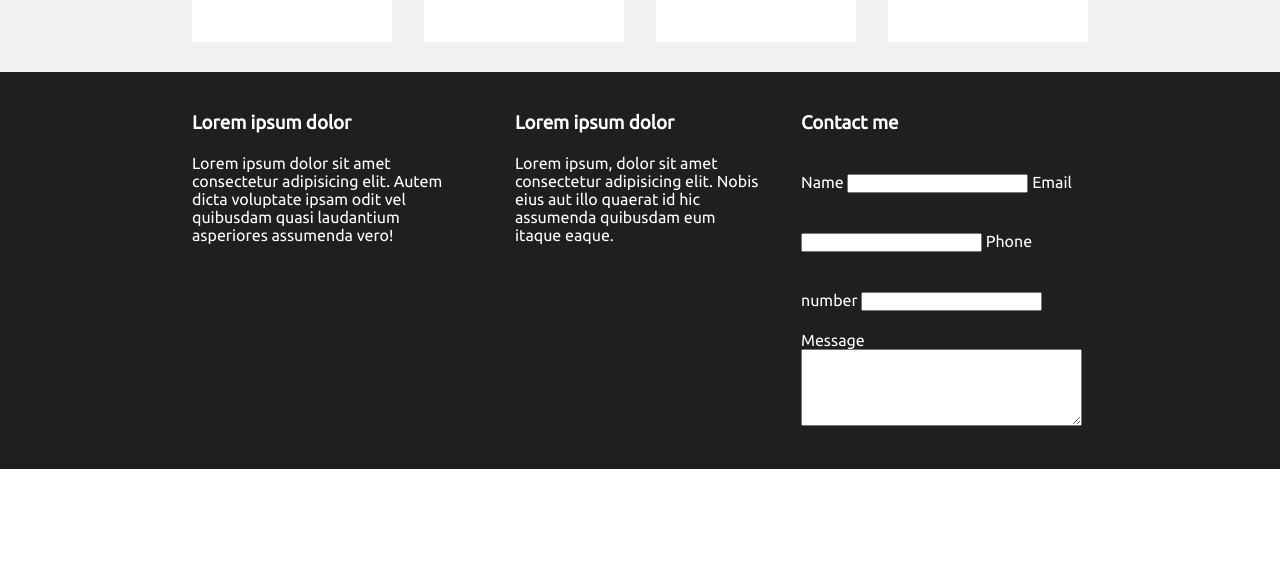
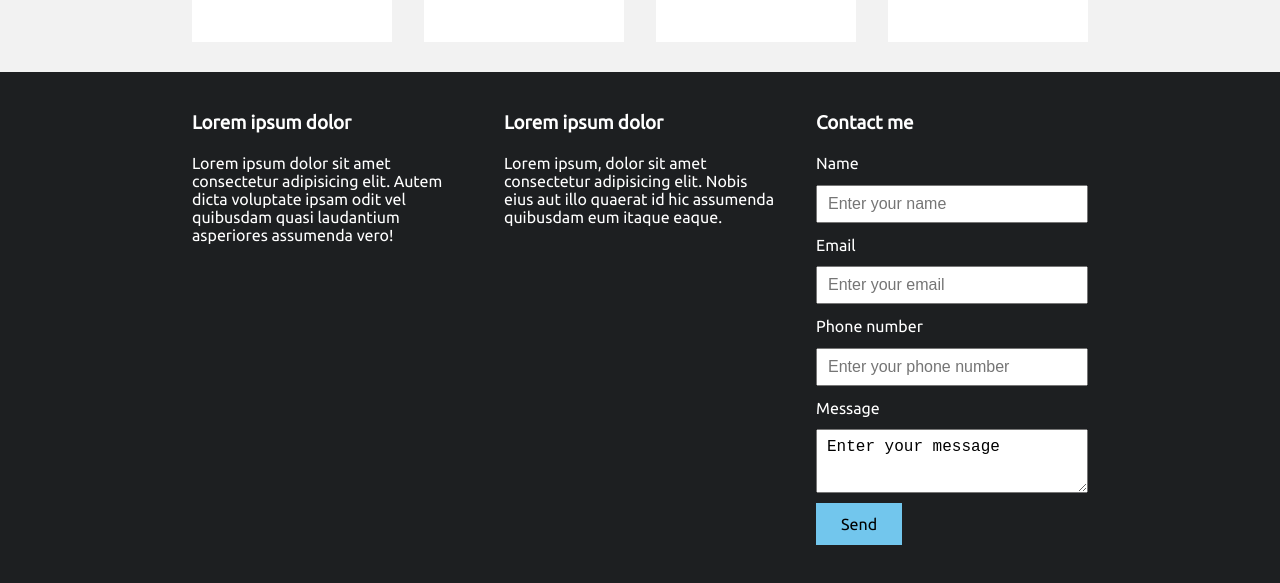
Before and after one commit to nefarious-onion/HTML-CSS-UI-design, a plain HTML site: page Half-Way-Task/index.html in a window 1280 px wide. Shown: the part 1200-1783 px from the top of the page. Before the commit the page ends 1669 px from the top, so only its background shows below. Drawn offline with Linux system fonts and the light colour scheme.

Commit message:
style footer form

```diff
--- a/Half-Way-Task/index.html
+++ b/Half-Way-Task/index.html
@@ -133,16 +133,14 @@
         <form>
           <h3>Contact me</h3>
           <label for="name">Name</label>
-          <input type="text" name="name" id="name" required>
+          <input type="text" name="name" id="name" placeholder="Enter your name" required>
           <label for="email">Email</label>
-          <input type="email" name="email" id="email" required>
+          <input type="email" name="email" id="email" placeholder="Enter your email" required>
           <label for="phone">Phone number</label>
-          <input type="text" name="phone" id="phone" required>
+          <input type="text" name="phone" id="phone" placeholder="Enter your phone number" required>
           <label for="message">Message</label>
-          <textarea id="message" name="message"
-                rows="5" cols="33">
-          </textarea>
-
+          <textarea id="message" name="message">Enter your message</textarea>
+          <button class="btn" type="submit">Send</button>
         </form>
       </div>
     </footer>
--- a/Half-Way-Task/styles.css
+++ b/Half-Way-Task/styles.css
@@ -230,11 +230,36 @@ footer p {
 }
 .footer-content {
   padding-right: 40px;
+  flex: 1;
 }
 footer form {
   color: #fff;
+  flex: 1;
 }
 
-footer form input {
-  margin: 20px 0;
+label {
+  display: block;
 }
+input, label, textarea {
+  margin: .4rem 0;
+}
+input, textarea {
+  width: 100%;
+}
+input {
+  padding: 8px 10px;
+  font-size: 1rem;
+}
+textarea {
+  height: 4rem;
+  font-size: 1rem;
+  padding: 8px 10px;
+}
+.btn {
+  background: #72c6ed;
+  border: none;
+  text-align: center;
+  padding: 12px 25px;
+  font-size: 1rem;
+  font-family: "Ubuntu", sans-serif;
+}
```
